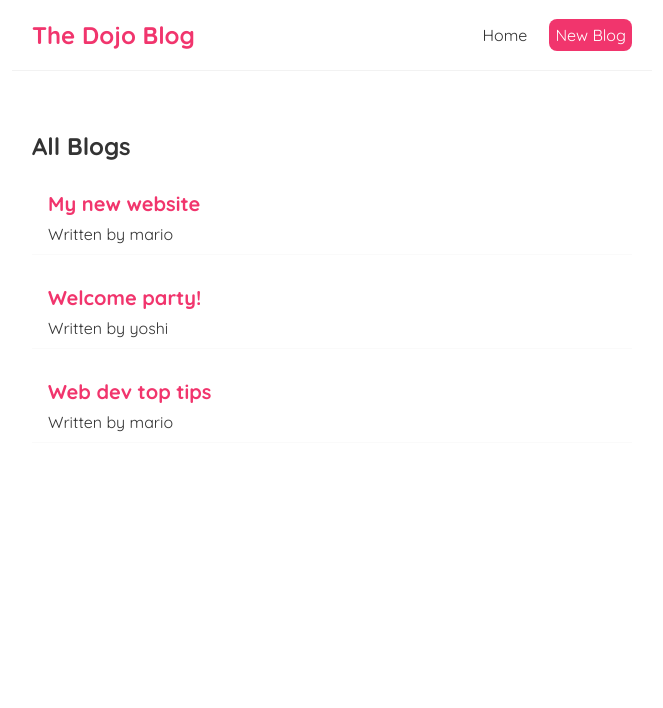
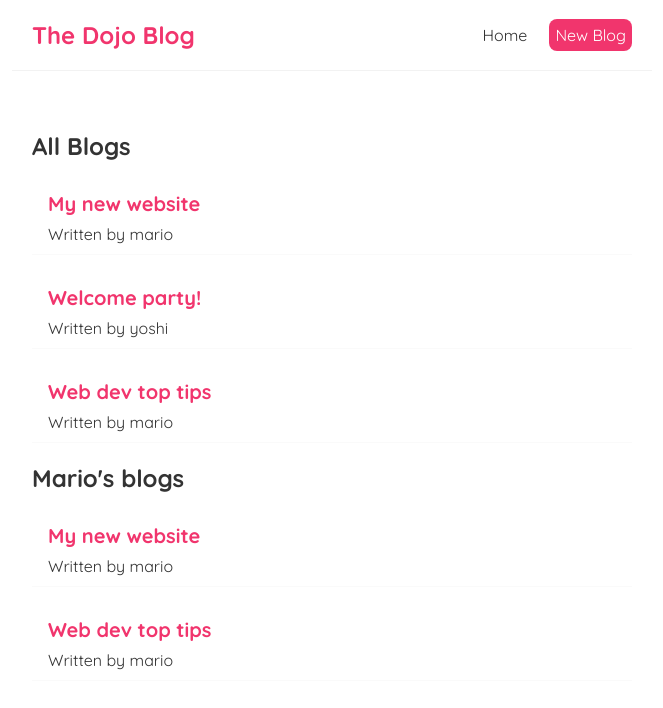
Before and after one commit to GabrielNogueiraBR/full-react-tutorial, a React (Create React App) app: page / in a window 1280 px wide. Shown: the top 708 px of the page, without its empty margins (308-971 px from the left). Built offline with nearby package versions, Linux system fonts and the light colour scheme.

Commit message:
Reusing Components

```diff
--- a/src/Home.js
+++ b/src/Home.js
@@ -12,6 +12,7 @@ const Home = () => {
     return (
         <div className="home">
             <BlogList title="All Blogs" blogs={blogs}/>
+            <BlogList title="Mario's blogs" blogs={blogs.filter((blog)=> blog.author === 'mario')}/>
         </div>
      );
 }
```
